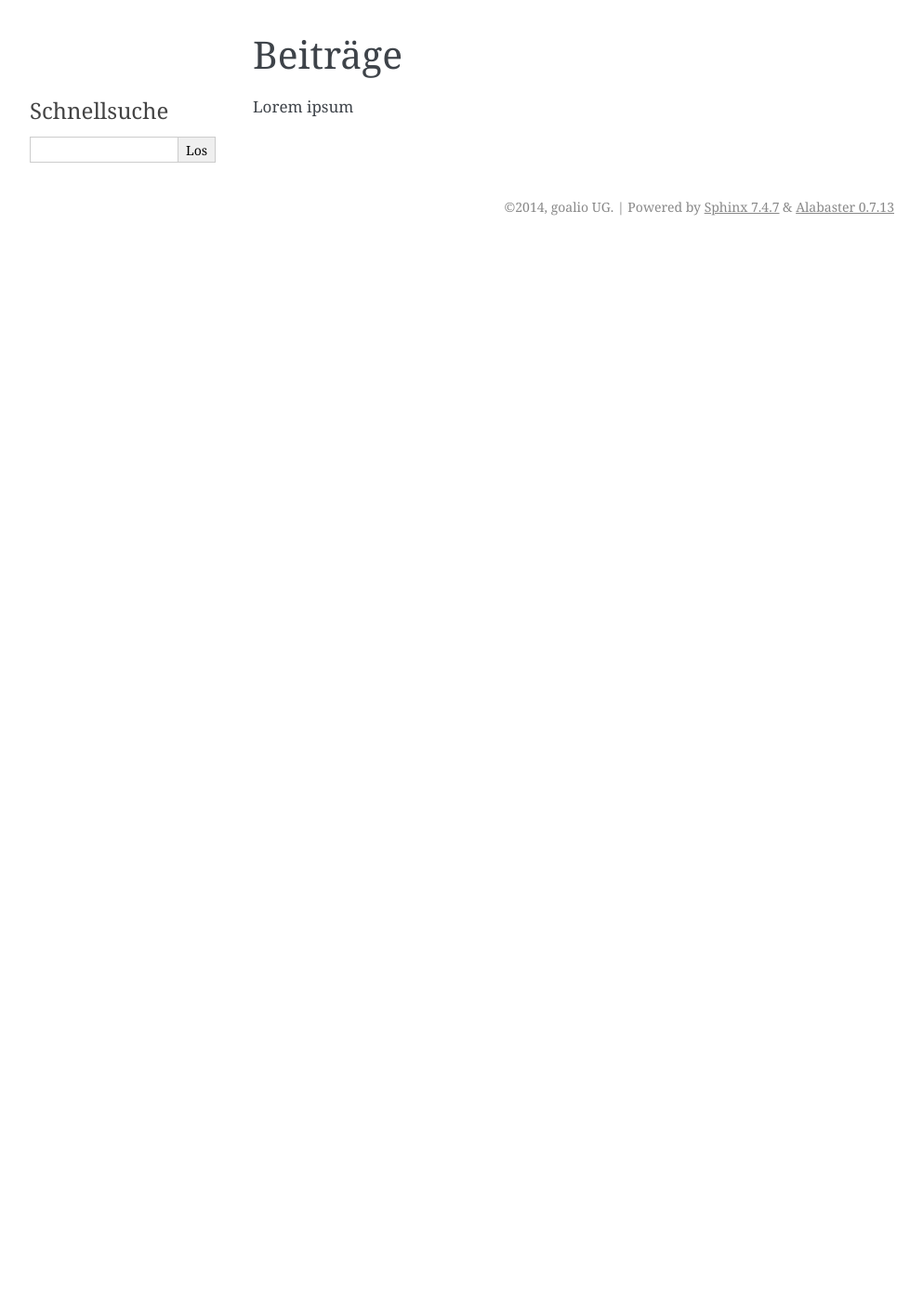
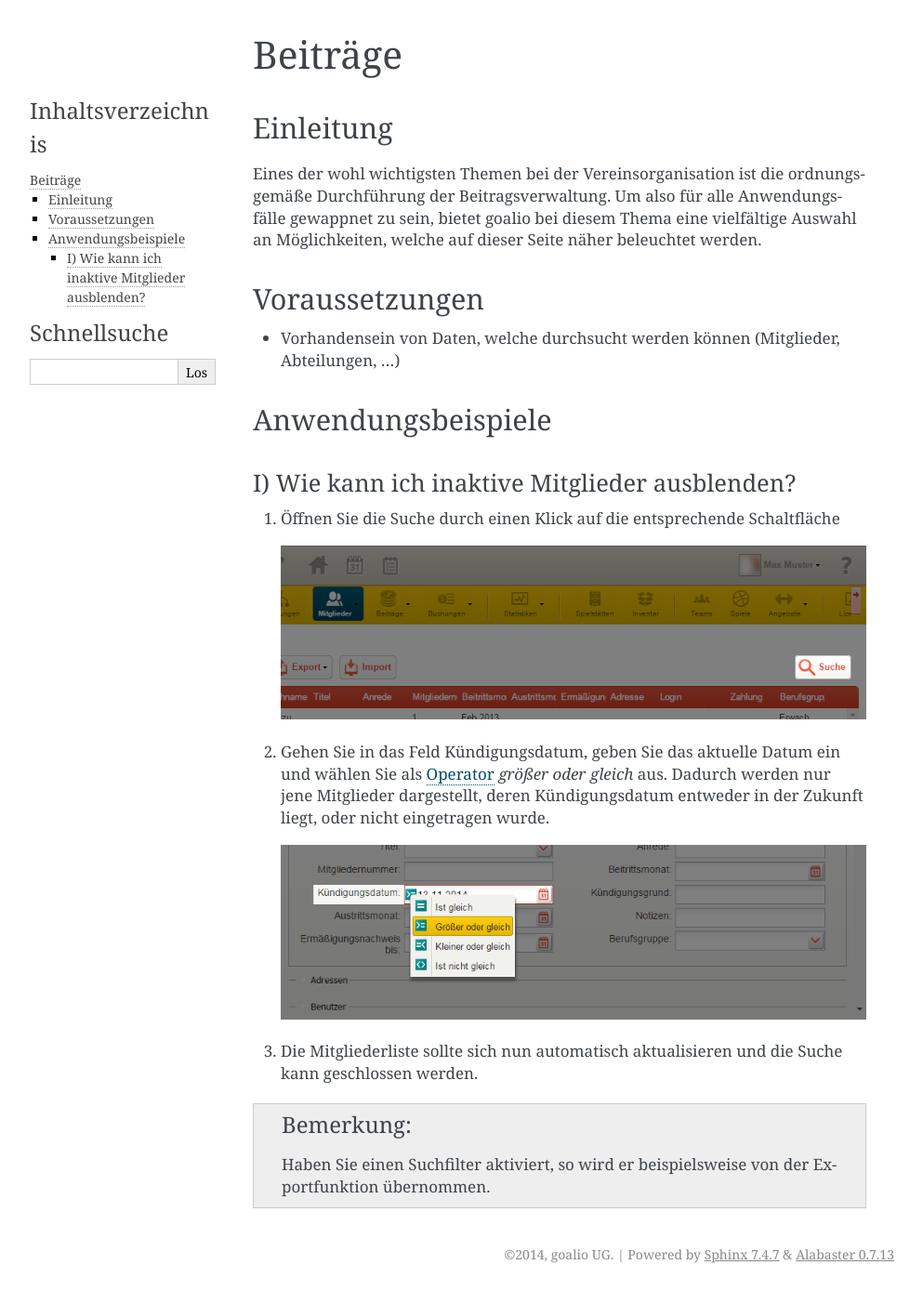
Before and after one commit to goalio/docs, a Sphinx documentation site: the page built from docs/module/finanzen.beitraege.rst, in a window 1280 px wide. Shown: the whole page at 93% size, without its empty margins (148-1141 px from the left). Built offline with Sphinx 7.4.7, drawn with Linux system fonts in a browser that asks for light colours; formulas are drawn with MathJax 3; before the commit the page ends 900 px from its top, so only the background shows below that.

Commit message:
Update finanzen.beitraege.rst

```diff
--- a/docs/module/finanzen.beitraege.rst
+++ b/docs/module/finanzen.beitraege.rst
@@ -1,4 +1,33 @@
 Beiträge
 ========
 
-Lorem ipsum
+Einleitung
+----------
+
+Eines der wohl wichtigsten Themen bei der Vereinsorganisation ist die ordnungsgemäße Durchführung der Beitragsverwaltung. Um also für alle Anwendungsfälle gewappnet zu sein, bietet goalio bei diesem Thema eine vielfältige Auswahl an Möglichkeiten, welche auf dieser Seite näher beleuchtet werden.
+
+Voraussetzungen
+---------------
+
+* Vorhandensein von Daten, welche durchsucht werden können (Mitglieder, Abteilungen, ...)
+
+Anwendungsbeispiele
+-------------------
+
+I) Wie kann ich inaktive Mitglieder ausblenden?
+^^^^^^^^^^^^^^^^^^^^^^^^^^^^^^^^^^^^^^^^^^^^^^^
+
+1.	Öffnen Sie die Suche durch einen Klick auf die entsprechende Schaltfläche
+
+	.. image:: ../images/gui/suche/suche-button.png
+
+2.	Gehen Sie in das Feld Kündigungsdatum, geben Sie das aktuelle Datum ein und wählen Sie als Operator_ *größer oder gleich* aus. Dadurch werden nur jene Mitglieder dargestellt, deren Kündigungsdatum entweder in der Zukunft liegt, oder nicht eingetragen wurde.
+
+	.. image:: ../images/gui/suche/operator.png
+
+3.	Die Mitgliederliste sollte sich nun automatisch aktualisieren und die Suche kann geschlossen werden.
+
+.. note::
+	Haben Sie einen Suchfilter aktiviert, so wird er beispielsweise von der Exportfunktion übernommen.
+
+.. _Operator: /de/latest/erste-schritte/benutzeroberflaeche.html
```
